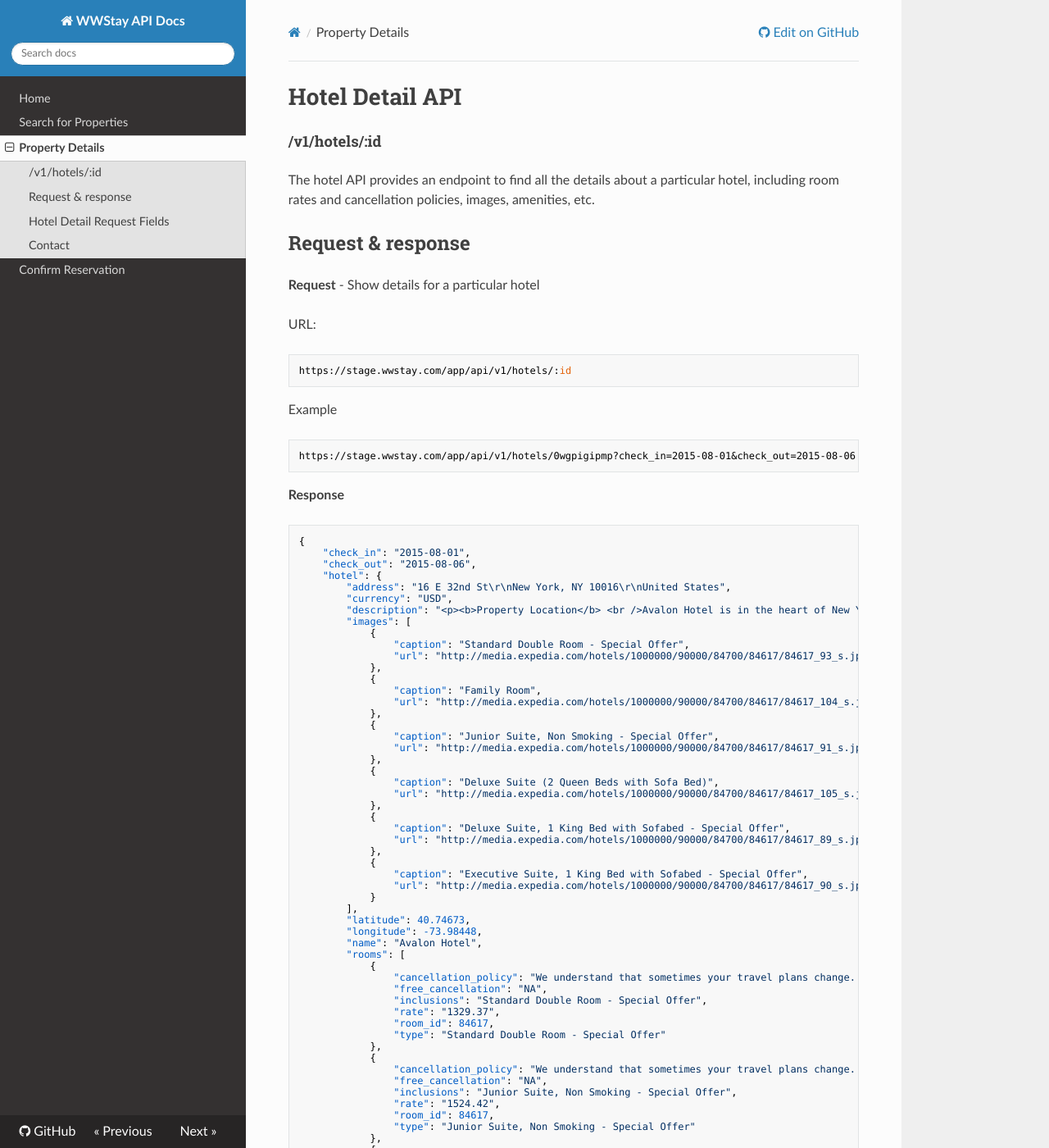
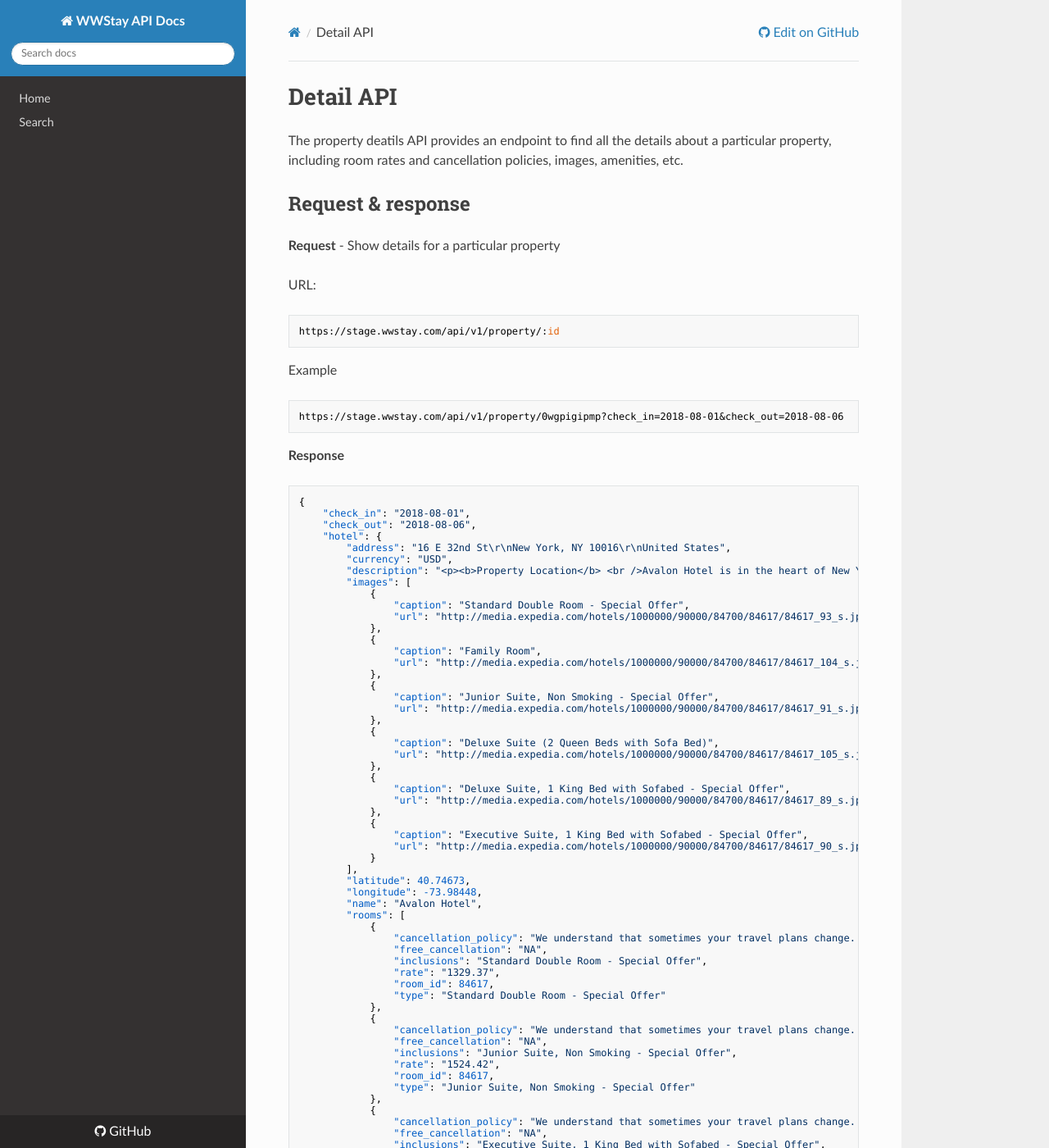
Before and after one commit to wwstay/docs, an MkDocs documentation site: the page built from docs/search/detail.md, in a window 1280 px wide and 1400 px high. Shown: the whole window at 82% size. Built offline with MkDocs 1.6.1, drawn with Linux system fonts in a browser that asks for light colours; nearby versions of some CDN libraries; old or Windows-style settings are respelled for this version of MkDocs; some of the changed text lies outside the part shown.

Commit message:
updates for property and not just hotel

````diff
--- a/docs/search/detail.md
+++ b/docs/search/detail.md
@@ -1,31 +1,29 @@
-# Hotel Detail API
+# Detail API
 
-#### /v1/hotels/:id
-
-The hotel API provides an endpoint to find all the
-details about a particular hotel, including room rates
+The property deatils API provides an endpoint to find all the
+details about a particular property, including room rates
 and cancellation policies, images, amenities, etc.
 
 ## Request &amp; response
 
-**Request** - Show details for a particular hotel
+**Request** - Show details for a particular property
 
 URL:
 ```
-https://stage.wwstay.com/app/api/v1/hotels/:id
+https://stage.wwstay.com/api/v1/property/:id
 ```
 
 Example
 ```
-https://stage.wwstay.com/app/api/v1/hotels/0wgpigipmp?check_in=2015-08-01&check_out=2015-08-06
+https://stage.wwstay.com/api/v1/property/0wgpigipmp?check_in=2018-08-01&check_out=2018-08-06
 ```
 
 **Response**
 
 ```json
 {
-    "check_in": "2015-08-01",
-    "check_out": "2015-08-06",
+    "check_in": "2018-08-01",
+    "check_out": "2018-08-06",
     "hotel": {
         "address": "16 E 32nd St\r\nNew York, NY 10016\r\nUnited States",
         "currency": "USD",
@@ -61,7 +59,7 @@ https://stage.wwstay.com/app/api/v1/hotels/0wgpigipmp?check_in=2015-08-01&check_
         "name": "Avalon Hotel",
         "rooms": [
             {
-                "cancellation_policy": "We understand that sometimes your travel plans change. We do not charge a change or cancel fee. However, this property (Avalon Hotel) imposes the following penalty to its customers that we are required to pass on: cancellations or changes made before 11:59 PM ((GMT-05:00) Eastern Time (US &amp; Canada)) on Jul 30, 2015 are subject to a 1 Night Room &amp; Tax penalty. Cancellations or changes made after 11:59 PM ((GMT-05:00) Eastern Time (US &amp; Canada)) on Jul 30, 2015 are subject to a 1 Night Room &amp; Tax penalty. The property makes no refunds for no shows or early checkouts.",
+                "cancellation_policy": "We understand that sometimes your travel plans change. We do not charge a change or cancel fee. However, this property (Avalon Hotel) imposes the following penalty to its customers that we are required to pass on: cancellations or changes made before 11:59 PM ((GMT-05:00) Eastern Time (US &amp; Canada)) on Jul 30, 2018 are subject to a 1 Night Room &amp; Tax penalty. Cancellations or changes made after 11:59 PM ((GMT-05:00) Eastern Time (US &amp; Canada)) on Jul 30, 2018 are subject to a 1 Night Room &amp; Tax penalty. The property makes no refunds for no shows or early checkouts.",
                 "free_cancellation": "NA",
                 "inclusions": "Standard Double Room - Special Offer",
                 "rate": "1329.37",
@@ -69,7 +67,7 @@ https://stage.wwstay.com/app/api/v1/hotels/0wgpigipmp?check_in=2015-08-01&check_
                 "type": "Standard Double Room - Special Offer"
             },
             {
-                "cancellation_policy": "We understand that sometimes your travel plans change. We do not charge a change or cancel fee. However, this property (Avalon Hotel) imposes the following penalty to its customers that we are required to pass on: cancellations or changes made before 11:59 PM ((GMT-05:00) Eastern Time (US &amp; Canada)) on Jul 30, 2015 are subject to a 1 Night Room &amp; Tax penalty. Cancellations or changes made after 11:59 PM ((GMT-05:00) Eastern Time (US &amp; Canada)) on Jul 30, 2015 are subject to a 1 Night Room &amp; Tax penalty. The property makes no refunds for no shows or early checkouts.",
+                "cancellation_policy": "We understand that sometimes your travel plans change. We do not charge a change or cancel fee. However, this property (Avalon Hotel) imposes the following penalty to its customers that we are required to pass on: cancellations or changes made before 11:59 PM ((GMT-05:00) Eastern Time (US &amp; Canada)) on Jul 30, 2018 are subject to a 1 Night Room &amp; Tax penalty. Cancellations or changes made after 11:59 PM ((GMT-05:00) Eastern Time (US &amp; Canada)) on Jul 30, 2018 are subject to a 1 Night Room &amp; Tax penalty. The property makes no refunds for no shows or early checkouts.",
                 "free_cancellation": "NA",
                 "inclusions": "Junior Suite, Non Smoking - Special Offer",
                 "rate": "1524.42",
@@ -77,7 +75,7 @@ https://stage.wwstay.com/app/api/v1/hotels/0wgpigipmp?check_in=2015-08-01&check_
                 "type": "Junior Suite, Non Smoking - Special Offer"
             },
             {
-                "cancellation_policy": "We understand that sometimes your travel plans change. We do not charge a change or cancel fee. However, this property (Avalon Hotel) imposes the following penalty to its customers that we are required to pass on: cancellations or changes made before 11:59 PM ((GMT-05:00) Eastern Time (US &amp; Canada)) on Jul 30, 2015 are subject to a 1 Night Room &amp; Tax penalty. Cancellations or changes made after 11:59 PM ((GMT-05:00) Eastern Time (US &amp; Canada)) on Jul 30, 2015 are subject to a 1 Night Room &amp; Tax penalty. The property makes no refunds for no shows or early checkouts.",
+                "cancellation_policy": "We understand that sometimes your travel plans change. We do not charge a change or cancel fee. However, this property (Avalon Hotel) imposes the following penalty to its customers that we are required to pass on: cancellations or changes made before 11:59 PM ((GMT-05:00) Eastern Time (US &amp; Canada)) on Jul 30, 2018 are subject to a 1 Night Room &amp; Tax penalty. Cancellations or changes made after 11:59 PM ((GMT-05:00) Eastern Time (US &amp; Canada)) on Jul 30, 2018 are subject to a 1 Night Room &amp; Tax penalty. The property makes no refunds for no shows or early checkouts.",
                 "free_cancellation": "NA",
                 "inclusions": "Executive Suite, 1 King Bed with Sofabed - Special Offer",
                 "rate": "1865.86",
@@ -93,7 +91,7 @@ https://stage.wwstay.com/app/api/v1/hotels/0wgpigipmp?check_in=2015-08-01&check_
 ```
 &nbsp;
 
-## Hotel Detail Request Fields
+## Detail API Request Fields
 
 The search query accepts various filters
 
--- a/mkdocs.yml
+++ b/mkdocs.yml
@@ -6,8 +6,5 @@ site_favicon: favicon.ico
 
 pages:
 - ['index.md', 'Home']
-- ['search/search.md', 'Search for Properties']
-- ['search/detail.md','Property Details']
-- ['search/book.md', 'Confirm Reservation']
-
+- ['search/search.md', 'Search']
 copyright: Copyright &copy; 2017, <a href="https://wwstay.com", target="_blank">WWStay</a>.
````
Also changed, not shown: docs/index.md (+3 -3 lines), docs/search/book.md (+14 -16 lines), docs/search/search.md (+7 -9 lines).
